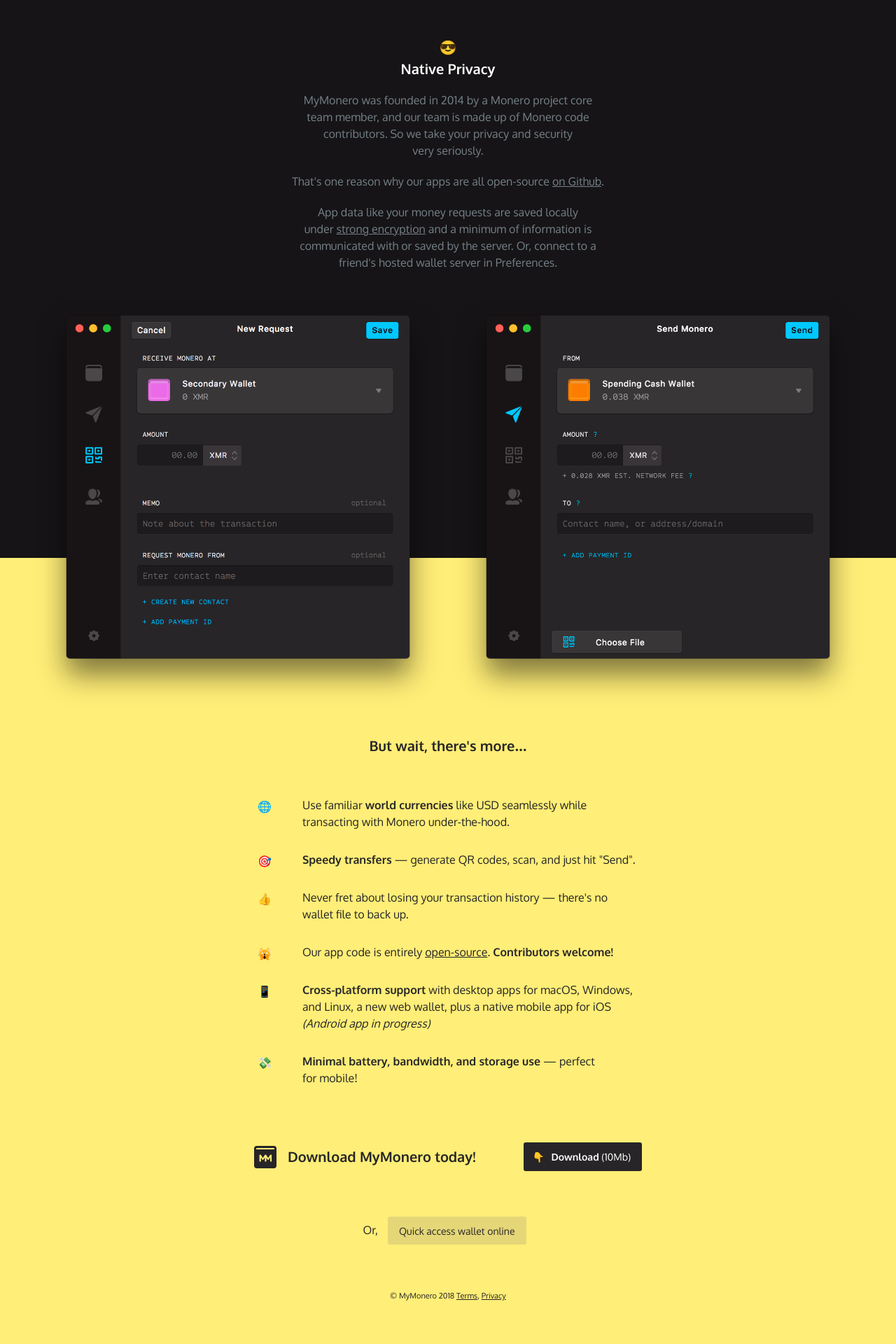
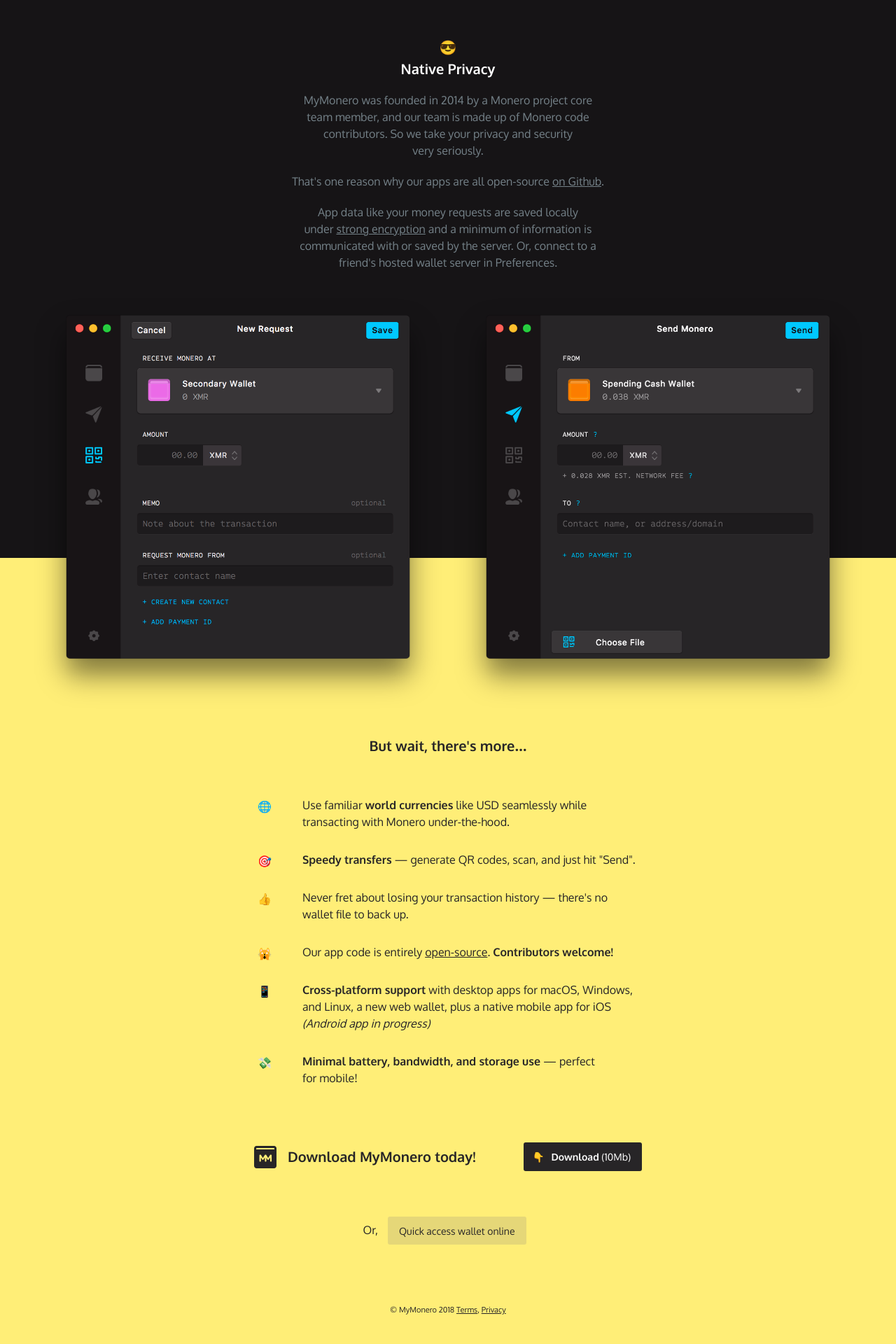
Before and after one commit to mymonero/mymonero-app-site, a Jekyll site: the page built from index.html, in a window 1280 px wide. Shown: the part 3150-5070 px from the top of the page at 70% size. Built offline with Jekyll 4.4.1, drawn with Linux system fonts in a browser that asks for light colours; some web fonts are replaced.

Commit message:
_main.scss: added footer top padding for article pages

```diff
--- a/assets/_scss/_main.scss
+++ b/assets/_scss/_main.scss
@@ -47,7 +47,7 @@
 // footer
 
 footer[role="contentinfo"] {
-  padding: 0 0 ($spacing * 2) 0;
+  padding: ($spacing) 0 ($spacing * 2) 0;
   background: $clr-1;
   text-align: center;
 
```
